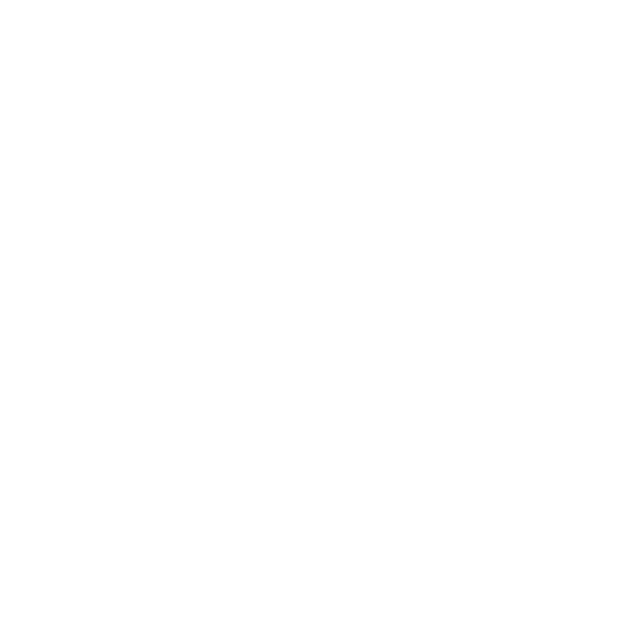
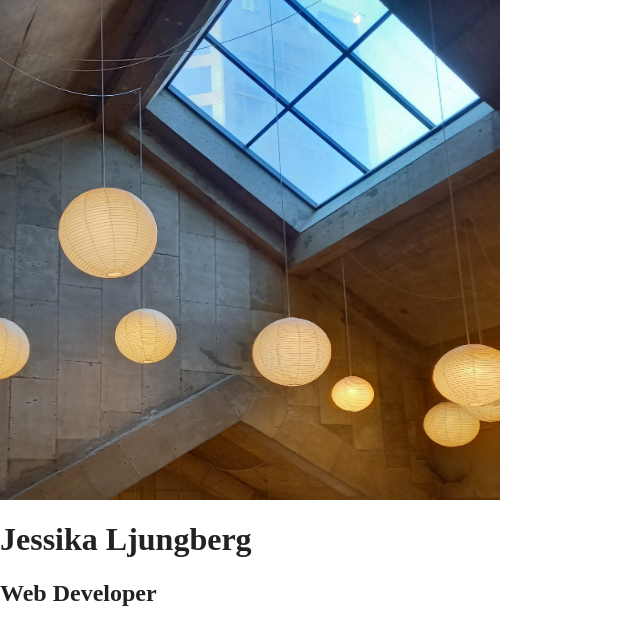
Before and after one commit to jessworks/mi-html-css-inlamning1-cv, a website built with Parcel: page html5-boilerplate_v8.0.0/index.html in a window 1280 px wide. Shown: the whole page, without its empty margins (0-640 px from the left). Built offline with nearby package versions, Linux system fonts and the light colour scheme.

Commit message:
Header done.

```diff
--- a/html5-boilerplate_v8.0.0/index.html
+++ b/html5-boilerplate_v8.0.0/index.html
@@ -24,9 +24,11 @@
 
 <body>
   <header>
-    <img>
-    <h1></h1>
-    <h2></h2>
+    <img src="img/tartine-seoul-compressed.jpg"
+    alt="White lamps against concrete ceiling with a large skylight."
+    width="500" height="500">
+    <h1>Jessika Ljungberg</h1>
+    <h2>Web Developer</h2>
   </header>
 
   <aside>
```
Also changed, not shown: html5-boilerplate_v8.0.0/img/tartine-seoul-compressed.jpg (added).
